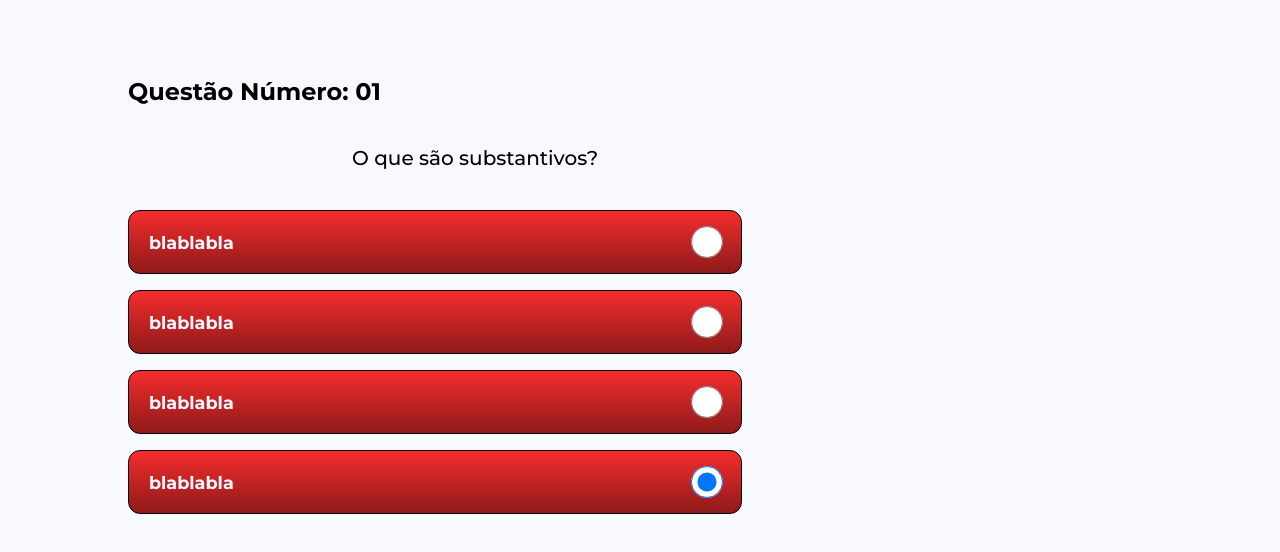
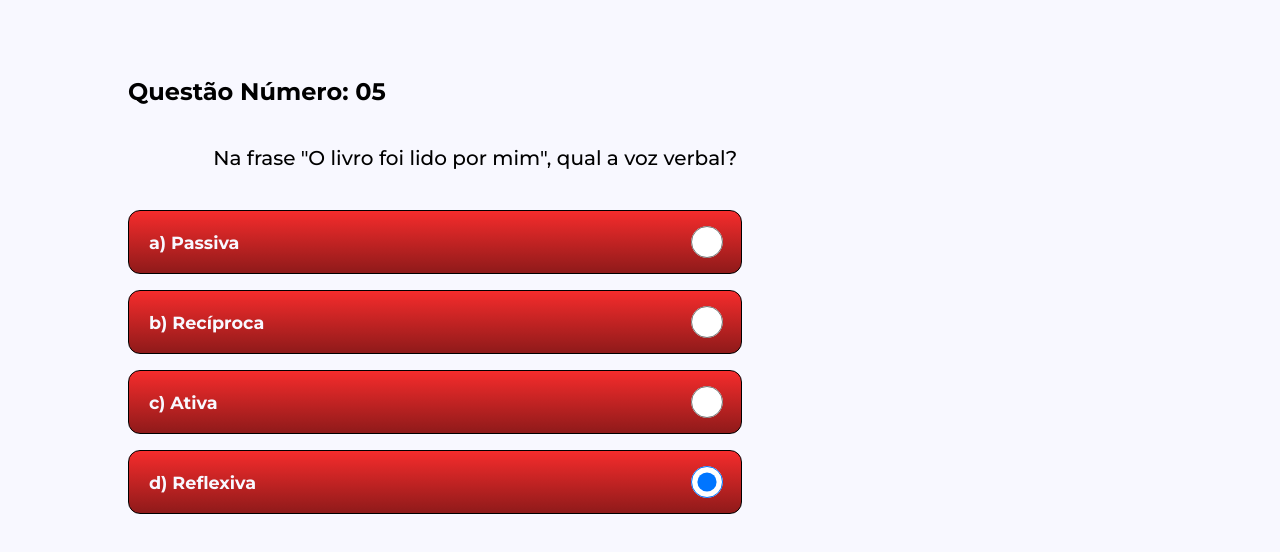
Before and after one commit to pedro-ols/LP-projeto, a website: page pages/simulados_fund_2.html in a window 1280 px wide. Shown: the part 2411-2963 px from the top of the page. Drawn offline with Linux system fonts and the light colour scheme.

Commit message:
feat: add 5 question on simulados_fund_2

```diff
--- a/pages/simulados_fund_2.html
+++ b/pages/simulados_fund_2.html
@@ -149,27 +149,27 @@
         </form>
         <form action="questions" class="questions">
             <article class="specific-question" data-correct="1">
-                <h3 class="question-number">Questão Número: 01</h3>
-                <h3 class="entire-question">O que são substantivos?</h3>
+                <h3 class="question-number">Questão Número: 05</h3>
+                <h3 class="entire-question">Na frase "O livro foi lido por mim", qual a voz verbal?</h3>
 
                 <div class="answer-type">
                     <input type="radio" name="answer" id="answer" value="1" checked>
-                    <label for="answer01">blablabla</label>
+                    <label for="answer01">a) Passiva</label>
                 </div>
 
                 <div class="answer-type">
                     <input type="radio" name="answer" id="answer" value="1" checked>
-                    <label for="answer01">blablabla</label>
+                    <label for="answer01">b) Recíproca</label>
                 </div>
 
                 <div class="answer-type">
                     <input type="radio" name="answer" id="answer" value="1" checked>
-                    <label for="answer01">blablabla</label>
+                    <label for="answer01">c) Ativa</label>
                 </div>
 
                 <div class="answer-type">
                     <input type="radio" name="answer" id="answer" value="1" checked>
-                    <label for="answer01">blablabla</label>
+                    <label for="answer01">d) Reflexiva</label>
                 </div>
 
             </article>
```
